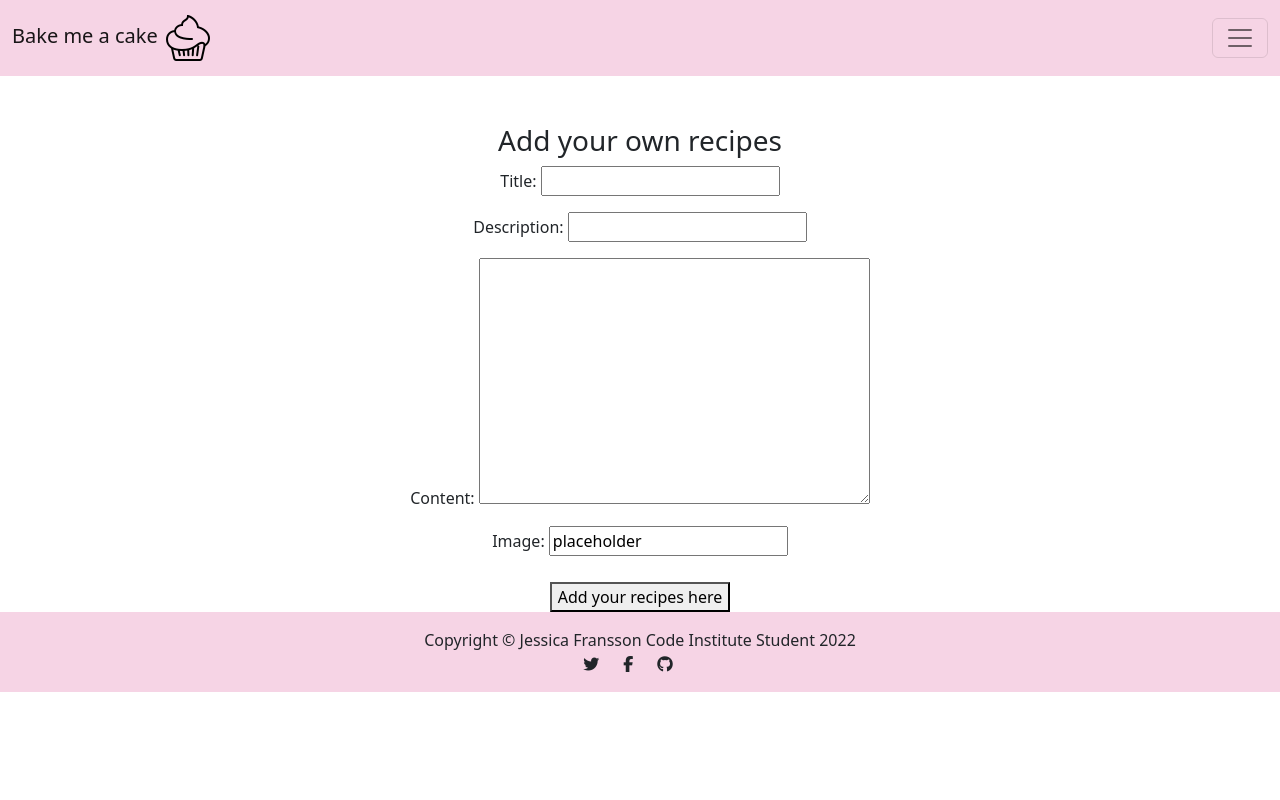
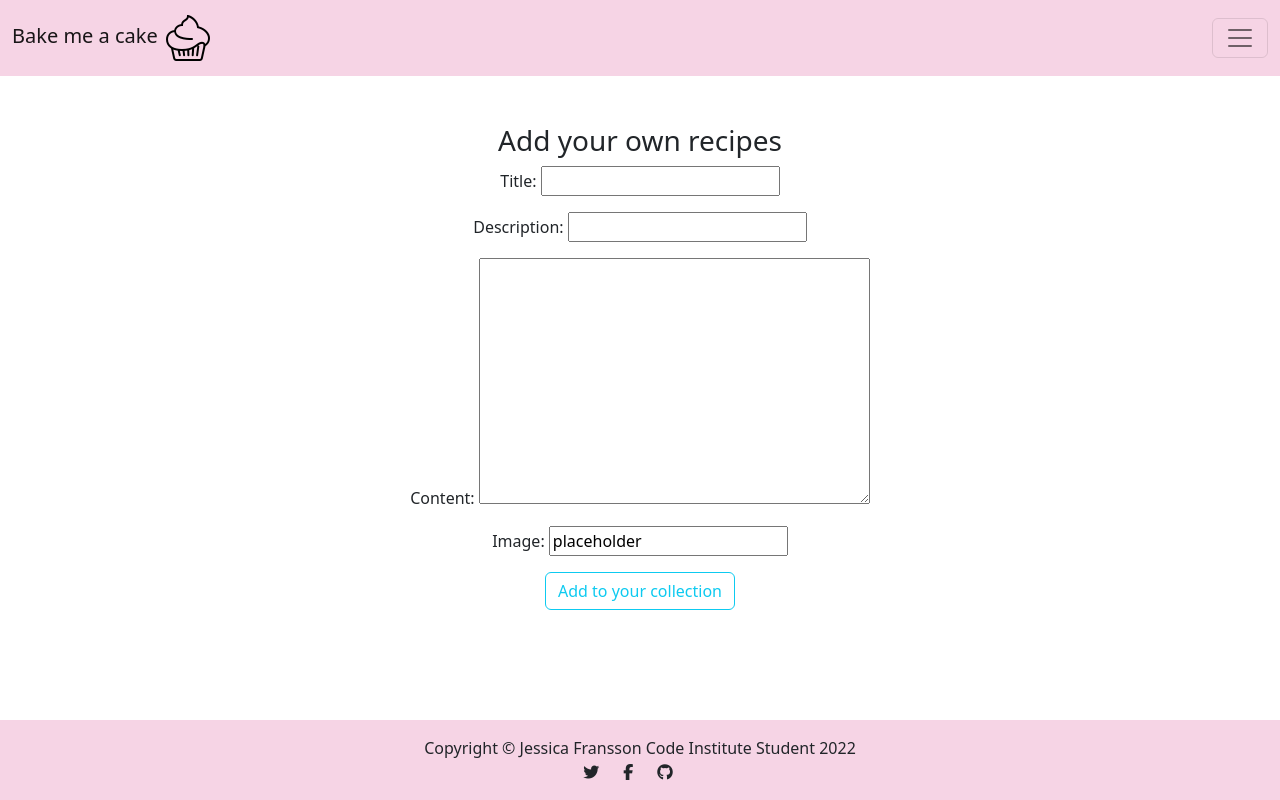
Before and after one commit to jessicafransson/bake-me-a-cake, a Django app: page /create/ in a window 1280 px wide. Run offline with Django 3.2, Linux system fonts and the light colour scheme; the visitor is signed in with stand-in values (Sample User, id 1); some libraries are stand-ins or nearby versions; some web fonts are replaced.

Commit message:
style updates

```diff
--- a/static/css/style.css
+++ b/static/css/style.css
@@ -30,8 +30,7 @@ body {
 }
 
 .card {
-    border: none;
-    background-color: transparent;
+    border-style: hidden;
 }
 
 .image-container {
--- a/templates/base.html
+++ b/templates/base.html
@@ -8,8 +8,10 @@
     <meta name="viewport" content="width=device-width, initial-scale=1.0">
     <title>World of magic cakes...</title>
     <link rel="icon" type="image/x-icon" href="{% static 'images/taj-mahal.png' %}">
+    <!-- Bootstrap CDN-->
     <link href="https://cdn.jsdelivr.net/npm/bootstrap@5.2.1/dist/css/bootstrap.min.css" rel="stylesheet"
         integrity="sha384-iYQeCzEYFbKjA/T2uDLTpkwGzCiq6soy8tYaI1GyVh/UjpbCx/TYkiZhlZB6+fzT" crossorigin="anonymous">
+    <!-- CSS-->
     <link rel="stylesheet" type="text/css" media="screen" href="{% static 'styles/style.css' %}">
     <link rel="preconnect" href="https://fonts.googleapis.com">
     <link rel="preconnect" href="https://fonts.gstatic.com" crossorigin>
@@ -18,7 +20,7 @@
     <script src="https://kit.fontawesome.com/7beb4c51dd.js" crossorigin="anonymous"></script>
 </head>
 
-<body>
+<body class="d-flex flex-column min-vh-100">
 
     <!--Navigation bar-->
     <nav class="navbar fixed-top">
@@ -81,10 +83,11 @@
                 {% block content %}
                 {% endblock content %}
             </main>
+</body>
 
 <!-- Footer -->
 
-<footer class="padding-bottom text-center p-3" style="background-color: #f6d4e5;">
+<footer class="padding-bottom text-center p-3 mt-auto" style="background-color: #f6d4e5;">
     <div class="container px-4 px-lg-5">Copyright &copy; Jessica Fransson Code Institute Student 2022</div>
 
     <!--Social media links  -->
@@ -115,6 +118,5 @@
 <script src="https://cdn.jsdelivr.net/npm/bootstrap@5.1.3/dist/js/bootstrap.bundle.min.js"></script>
 <!-- Core JS-->
 <script src="{% static 'js/scripts.js' %}"></script>
-</body>
 
 </html>
--- a/templates/create_recipe.html
+++ b/templates/create_recipe.html
@@ -8,7 +8,7 @@
         <h3>Add your own recipes</h3>
         {% csrf_token %}
         {{ form.as_p }}
-        <button style='margin-top:10px;' type="submit">Add your recipes here</button>
+        <button type="button" class="btn btn-outline-info">Add to your collection</button>
 </form>
     {% if messages %}
     {% for message in messages %}
```
Also changed, not shown: templates/index.html (+5 -5 lines).
